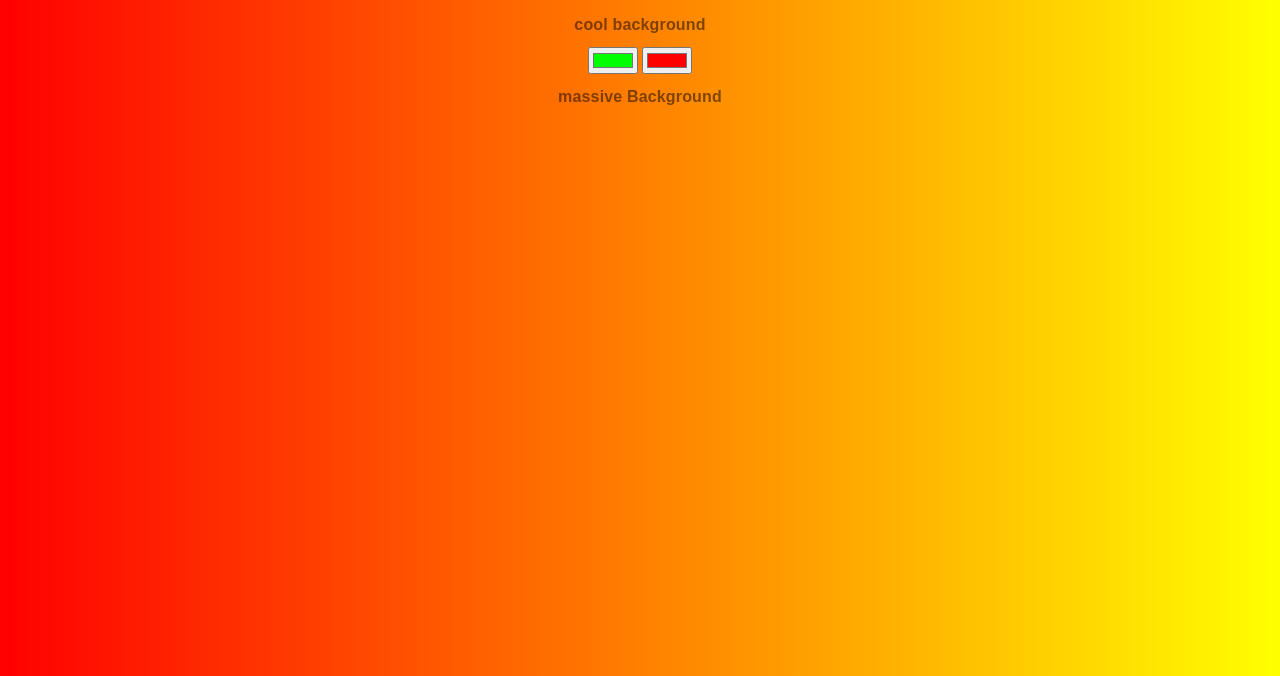
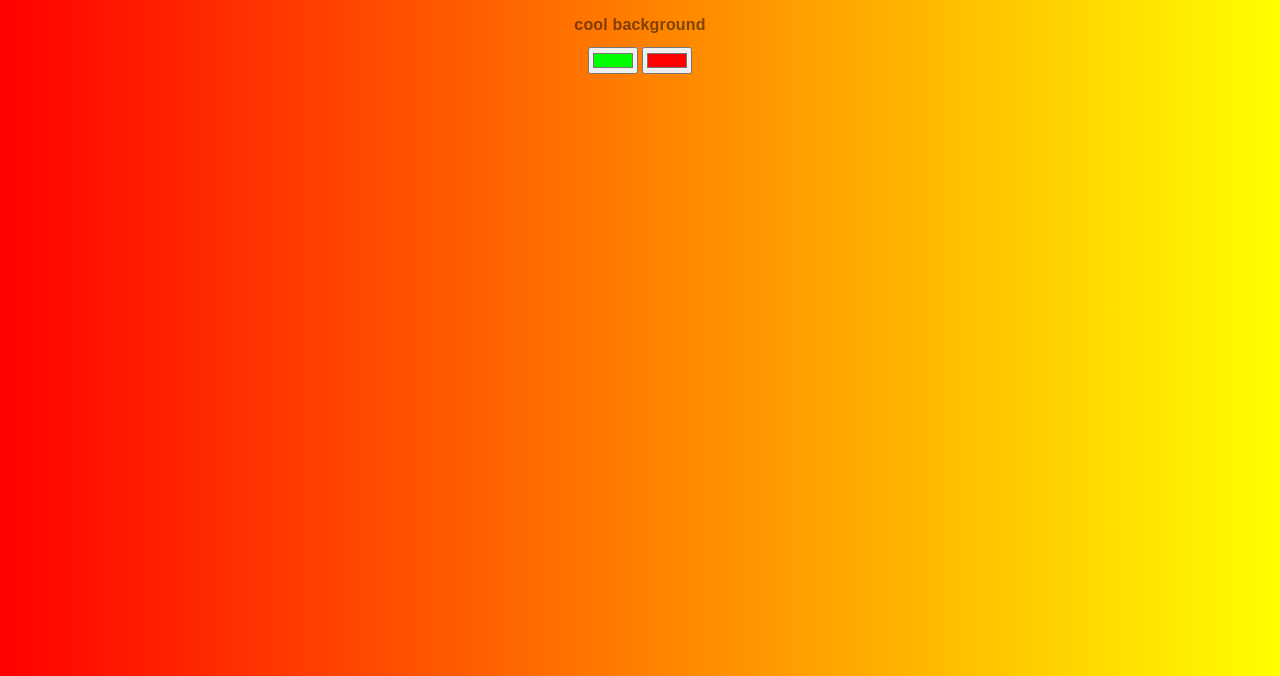
Before and after one commit to bantiprajapati30/background-generator-, a website: page background.html in a window 1280 px wide. Shown: the part 124-800 px from the top of the page. Drawn offline with Linux system fonts and the light colour scheme.

Commit message:
before ejecting

```diff
--- a/background.html
+++ b/background.html
@@ -12,7 +12,6 @@
     <h2>cool background</h2>
     <input class="color1" type="color" name="color1" value="#00ff00">
     <input class ="color2" type="color" name="color2" value="#ff0001">
- <h2>massive Background</h2>
  <h3></h3>
  <script src="background.js"></script>
 </body>
```
Also changed, not shown: package.json (added, +23 -0 lines), backgorund.css (line endings or trailing spaces), 1 other file.
